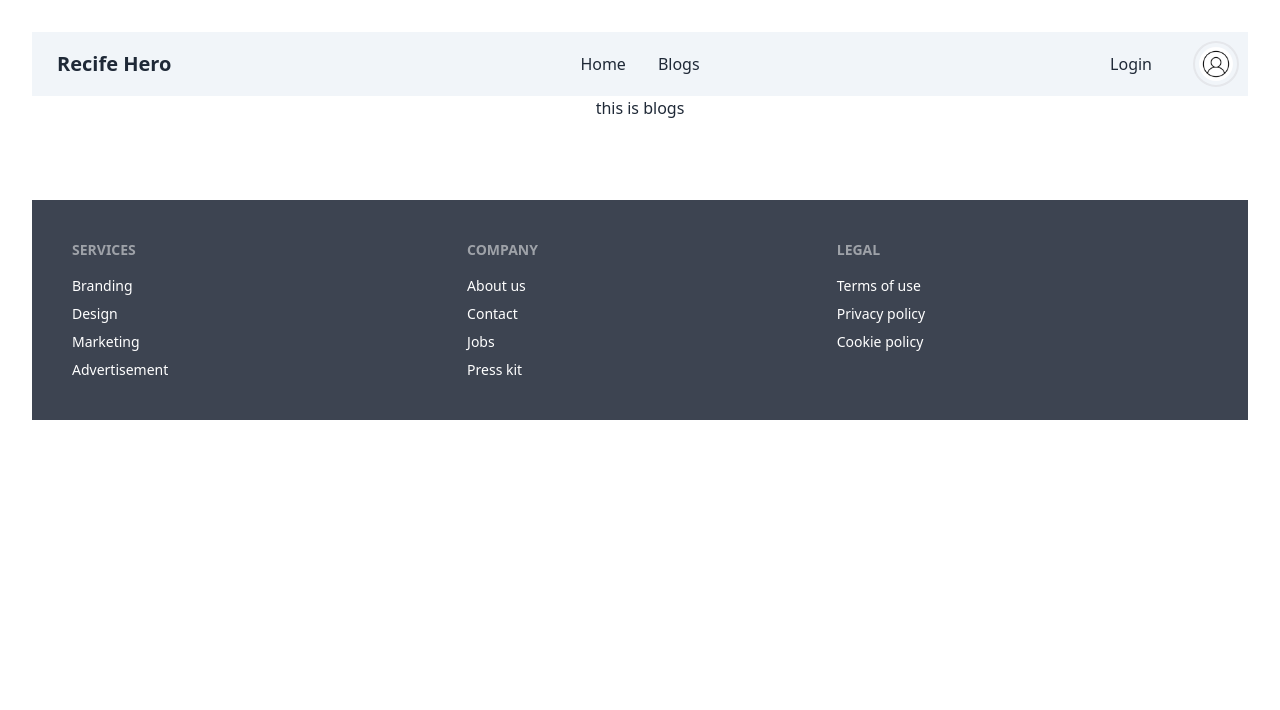
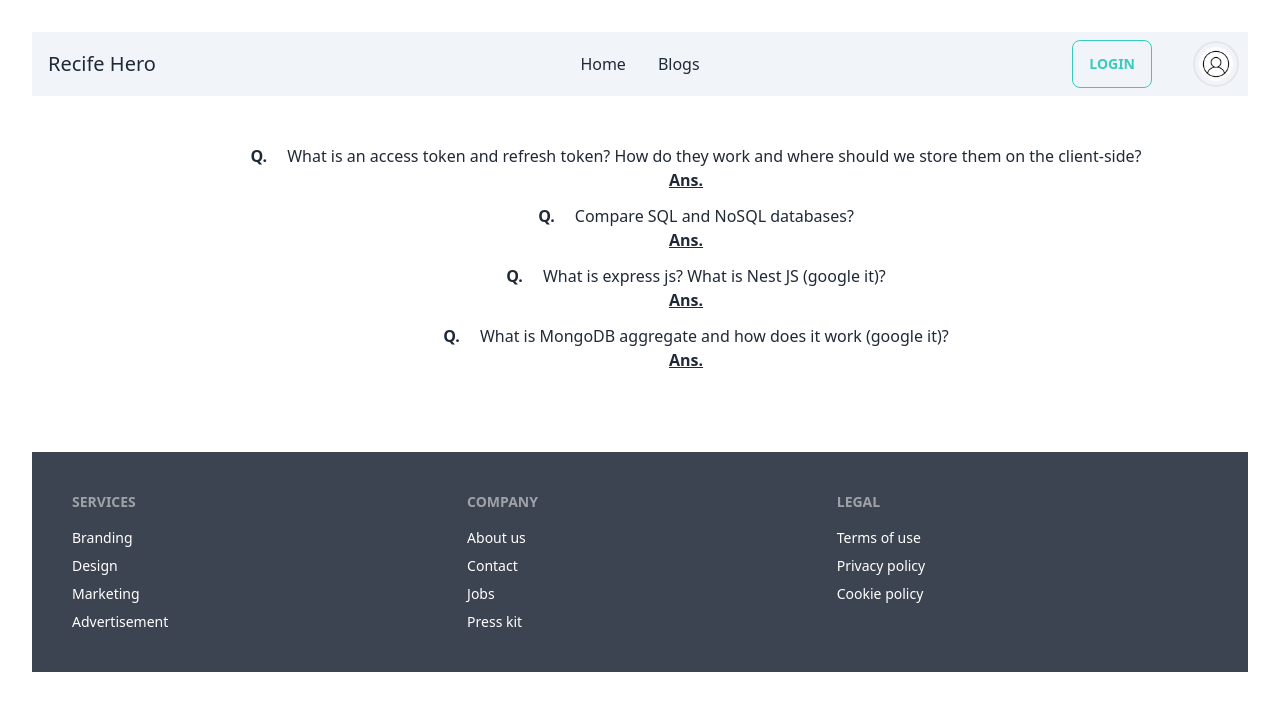
Before and after one commit to ayatbd/recipe-hero-client, a React (Vite) app: page /blogs in a window 1280 px wide. Shown: the top 710 px of the page. Built offline with nearby package versions, Linux system fonts and the light colour scheme; no server answers.

Commit message:
added chef section

```diff
--- a/src/pages/Blogs.jsx
+++ b/src/pages/Blogs.jsx
@@ -1,5 +1,45 @@
 const Blogs = () => {
-  return <div>this is blogs</div>;
+  return (
+    <div className="pl-28 space-y-3 my-12">
+      <div>
+        <p className="">
+          <span className="font-bold mr-5">Q.</span>What is an access token and
+          refresh token? How do they work and where should we store them on the
+          client-side?
+        </p>
+        <p className="">
+          <span className="font-bold mr-5 underline">Ans.</span>
+        </p>
+      </div>
+      <div>
+        <p className="">
+          <span className="font-bold mr-5">Q.</span>Compare SQL and NoSQL
+          databases?
+        </p>
+        <p className="">
+          <span className="font-bold mr-5 underline">Ans.</span>
+        </p>
+      </div>
+      <div>
+        <p className="">
+          <span className="font-bold mr-5">Q.</span>What is express js? What is
+          Nest JS (google it)?
+        </p>
+        <p className="">
+          <span className="font-bold mr-5 underline">Ans.</span>
+        </p>
+      </div>
+      <div>
+        <p className="">
+          <span className="font-bold mr-5">Q.</span>What is MongoDB aggregate
+          and how does it work (google it)?
+        </p>
+        <p className="">
+          <span className="font-bold mr-5 underline">Ans.</span>
+        </p>
+      </div>
+    </div>
+  );
 };
 
 export default Blogs;
--- a/src/pages/Chef.jsx
+++ b/src/pages/Chef.jsx
@@ -1,8 +1,24 @@
+/* eslint-disable react/no-unknown-property */
+import { useEffect, useState } from "react";
+import ChefCard from "./ChefCard";
 
 const Chef = () => {
+    const [chefs, setChefs] = useState([]);
+
+    useEffect(() => {
+        fetch("http://localhost:5000/chefs")
+        .then(res => res.json())
+        .then(data => setChefs(data))
+        .catch(error => console.error(error))
+    }, [])
+
     return (
-        <div>
 
+        <div className="grid grid-cols-3 gap-4">
+            {
+                chefs.map(chef => <ChefCard
+                key={chef.id} chef={chef}></ChefCard>)
+            }
         </div>
     );
 };
--- /dev/null
+++ b/src/pages/ChefCard.jsx
@@ -0,0 +1,20 @@
+
+const ChefCard = ( {chef} ) => {
+    const {id, name, picture, experience, likes, recipes, description } = chef;
+    return (
+        <div>
+            <div className="bg-white rounded shadow p-4" key={id}>
+              <img src={picture} alt={chef.name} className="w-full mb-4 rounded" />
+              <h3 className="text-lg font-semibold mb-2">{name}</h3>
+              <p className="mb-2">Years of experience: {experience}</p>
+              <p className="mb-2">Number of recipes: {recipes}</p>
+              <p className="mb-2">Likes: {likes}</p>
+              <button className="bg-blue-500 text-white rounded px-4 py-2 hover:bg-blue-600">
+                View Recipes
+              </button>
+            </div>
+        </div>
+    );
+};
+
+export default ChefCard;
--- a/src/pages/Home.jsx
+++ b/src/pages/Home.jsx
@@ -1,3 +1,4 @@
+import Chef from "./Chef";
 import HeroArea from "./HeroArea";
 import Portfolio from "./Portfolio";
 import Slide from "./Slide";
@@ -8,6 +9,7 @@ const Home = () => {
       <Slide></Slide>
       <HeroArea></HeroArea>
       <Portfolio></Portfolio>
+      <Chef></Chef>
     </div>
   );
 };
--- a/src/pages/Navigation.jsx
+++ b/src/pages/Navigation.jsx
@@ -43,7 +43,7 @@ const Navigation = () => {
             </li>
           </ul>
         </div>
-        <a className="btn btn-ghost normal-case text-xl">Recife Hero</a>
+        <Link className="ml-2 normal-case text-xl">Recife Hero</Link>
       </div>
       <div className="navbar-center hidden lg:flex">
         <ul className="menu menu-horizontal px-1">
@@ -59,15 +59,15 @@ const Navigation = () => {
         {!user ? (
           <ul className="mr-10 flex flex-row gap-5">
             <li>
-              <Link to="login">Login</Link>
+              <Link to="login" className="btn btn-outline btn-accent">Login</Link>
             </li>
           </ul>
         ) : (
-          <button onClick={handleLogOut} className="mr-5">
+          <button onClick={handleLogOut} className="mr-5 btn btn-outline btn-accent">
             Logout
           </button>
         )}
-        <div tabIndex={0} className="btn btn-ghost btn-circle avatar">
+        <div tabIndex={0} className="btn btn-ghost btn-circle avatar tooltip" data-tip={user?.displayName}>
           <img
             className="w-10 rounded-full border-2 p-1"
             src={user ? user.photoURL : logo}
--- a/src/pages/Register.jsx
+++ b/src/pages/Register.jsx
@@ -1,6 +1,7 @@
 import { useContext, useState } from "react";
 import { Link } from "react-router-dom";
 import { AuthContext } from "../provider/AuthProvider";
+import { updateProfile } from "firebase/auth";
 
 const Register = () => {
   const { createUser } = useContext(AuthContext);
@@ -29,13 +30,27 @@ const Register = () => {
         console.log("created user", user);
         setError("");
         setSuccess("User has created successfully");
-        form.reset()
+        form.reset();
+        updateUserData(result.user, name, photo)
       })
       .catch((error) =>{
         console.log(error)
         setError(error.message)
       });
   };
+
+  const updateUserData = (user, name, photo) => {
+    updateProfile(user, {
+      displayName: name,
+      photoURL: photo
+    })
+    .then(() => {
+      console.log("user name updated")
+    })
+    .catch(error => {
+      setError(error.message)
+    });
+  }
   return (
     <section className="h-screen flex flex-col md:flex-row justify-center space-y-10 md:space-y-0 md:space-x-16 items-center my-2 mx-5 md:mx-0 md:my-0">
       <div className="md:w-1/3 max-w-sm">
```
Also changed, not shown: src/README.md (added), src/assets/images/chef1.webp (added), src/assets/images/chef2.jpg (added).
